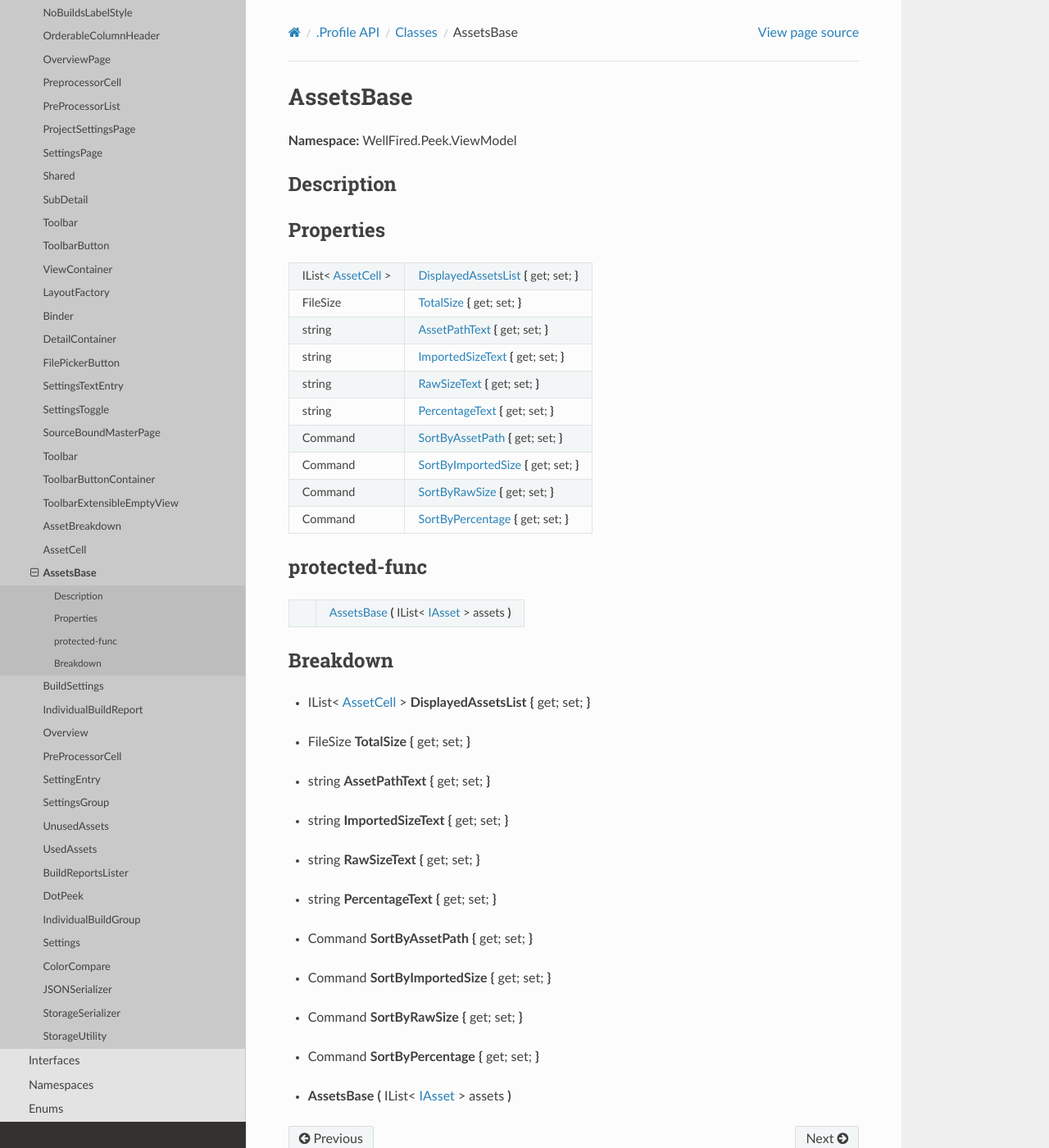
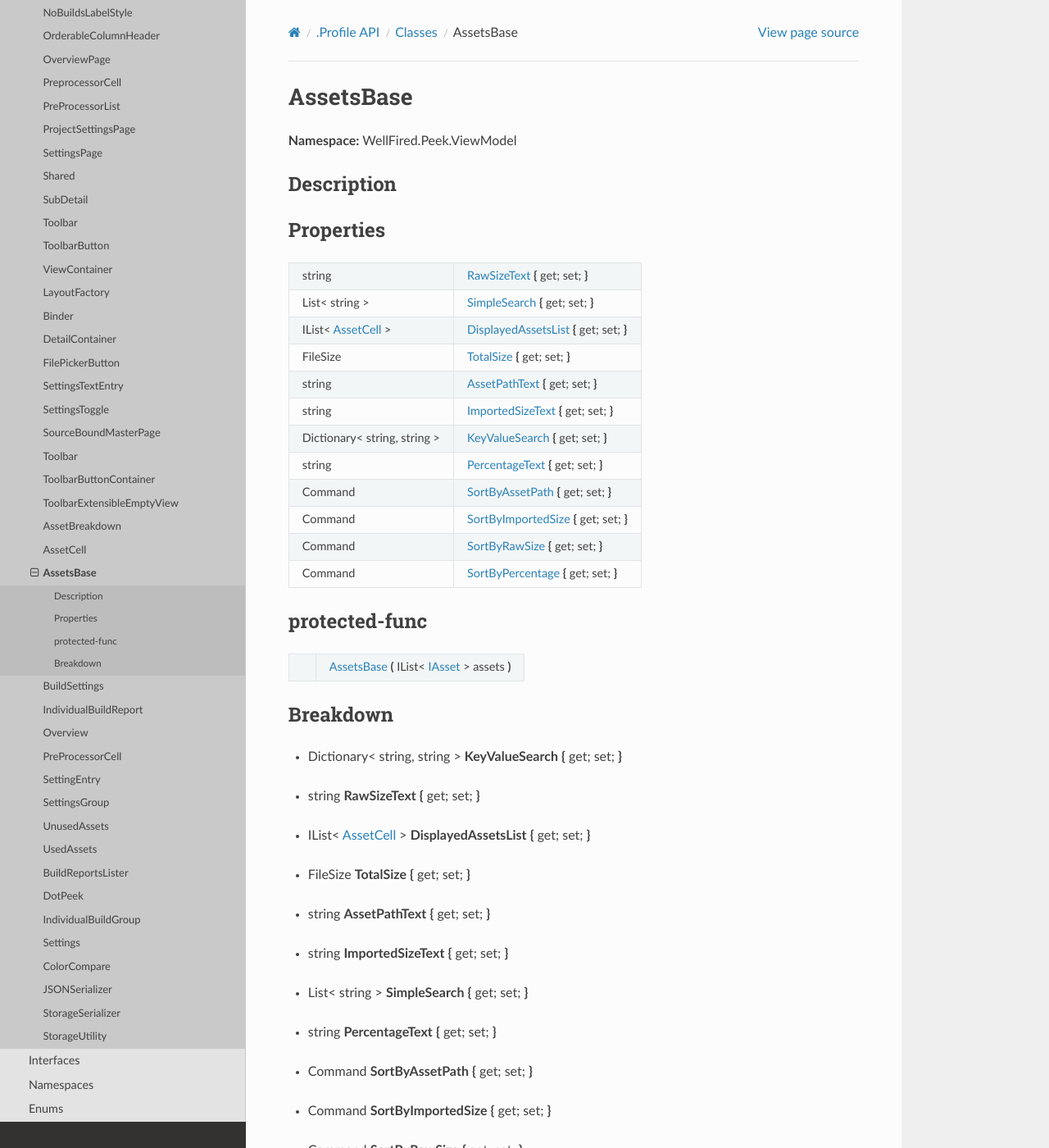
Before and after one commit to WellFiredDevelopment/dotPeekDocumentation, a Sphinx documentation site: the page built from sphinx/source/api/classes/class_wellfired_peek_viewmodel_buildreport_assetsbase.rst, in a window 1280 px wide and 1400 px high. Shown: the whole window at 82% size. Built offline with Sphinx 7.4.7 and the Read the Docs theme 2.0.0, drawn with Linux system fonts in a browser that asks for light colours.

Commit message:
AutoBuildDocumentation

```diff
--- a/sphinx/source/api/classes/class_wellfired_peek_viewmodel_buildreport_assetsbase.rst
+++ b/sphinx/source/api/classes/class_wellfired_peek_viewmodel_buildreport_assetsbase.rst
@@ -14,6 +14,10 @@ Properties
 -----------
 
 +---------------------------------------------------------------------------------+--------------------------------------------------------------------------------------------------------------------------------------------+
+|string                                                                           |:ref:`RawSizeText<classwellfired_peek_viewmodel_buildreport_assetsbase_1ab17d0f01f48237d72d7dcce28c465109>` **{** get; set; **}**           |
++---------------------------------------------------------------------------------+--------------------------------------------------------------------------------------------------------------------------------------------+
+|List< string >                                                                   |:ref:`SimpleSearch<classwellfired_peek_viewmodel_buildreport_assetsbase_1a5770f1616977bc1bf5747ce26696c3c5>` **{** get; set; **}**          |
++---------------------------------------------------------------------------------+--------------------------------------------------------------------------------------------------------------------------------------------+
 |IList< :ref:`AssetCell<classwellfired_peek_viewmodel_buildreport_assetcell>` >   |:ref:`DisplayedAssetsList<classwellfired_peek_viewmodel_buildreport_assetsbase_1adfd54af58663e76f80fe57bfc8a85629>` **{** get; set; **}**   |
 +---------------------------------------------------------------------------------+--------------------------------------------------------------------------------------------------------------------------------------------+
 |:ref:`FileSize<structwellfired_peek_data_filesize>`                              |:ref:`TotalSize<classwellfired_peek_viewmodel_buildreport_assetsbase_1ae3437aef0c573ed7b7e148d7d73ae598>` **{** get; set; **}**             |
@@ -22,7 +26,7 @@ Properties
 +---------------------------------------------------------------------------------+--------------------------------------------------------------------------------------------------------------------------------------------+
 |string                                                                           |:ref:`ImportedSizeText<classwellfired_peek_viewmodel_buildreport_assetsbase_1a33b0b046ed472ca07569f157e66c53ae>` **{** get; set; **}**      |
 +---------------------------------------------------------------------------------+--------------------------------------------------------------------------------------------------------------------------------------------+
-|string                                                                           |:ref:`RawSizeText<classwellfired_peek_viewmodel_buildreport_assetsbase_1ab17d0f01f48237d72d7dcce28c465109>` **{** get; set; **}**           |
+|Dictionary< string, string >                                                     |:ref:`KeyValueSearch<classwellfired_peek_viewmodel_buildreport_assetsbase_1a0d0027fcd6f30d2462a2d7c47acb00bd>` **{** get; set; **}**        |
 +---------------------------------------------------------------------------------+--------------------------------------------------------------------------------------------------------------------------------------------+
 |string                                                                           |:ref:`PercentageText<classwellfired_peek_viewmodel_buildreport_assetsbase_1a8194e0f522fb0077b4d88440c5f22bd4>` **{** get; set; **}**        |
 +---------------------------------------------------------------------------------+--------------------------------------------------------------------------------------------------------------------------------------------+
@@ -45,6 +49,14 @@ protected-func
 Breakdown
 ----------
 
+.. _classwellfired_peek_viewmodel_buildreport_assetsbase_1a0d0027fcd6f30d2462a2d7c47acb00bd:
+
+- Dictionary< string, string > **KeyValueSearch** **{** get; set; **}**
+
+.. _classwellfired_peek_viewmodel_buildreport_assetsbase_1ab17d0f01f48237d72d7dcce28c465109:
+
+- string **RawSizeText** **{** get; set; **}**
+
 .. _classwellfired_peek_viewmodel_buildreport_assetsbase_1adfd54af58663e76f80fe57bfc8a85629:
 
 - IList< :ref:`AssetCell<classwellfired_peek_viewmodel_buildreport_assetcell>` > **DisplayedAssetsList** **{** get; set; **}**
@@ -61,9 +73,9 @@ Breakdown
 
 - string **ImportedSizeText** **{** get; set; **}**
 
-.. _classwellfired_peek_viewmodel_buildreport_assetsbase_1ab17d0f01f48237d72d7dcce28c465109:
+.. _classwellfired_peek_viewmodel_buildreport_assetsbase_1a5770f1616977bc1bf5747ce26696c3c5:
 
-- string **RawSizeText** **{** get; set; **}**
+- List< string > **SimpleSearch** **{** get; set; **}**
 
 .. _classwellfired_peek_viewmodel_buildreport_assetsbase_1a8194e0f522fb0077b4d88440c5f22bd4:
 
```
